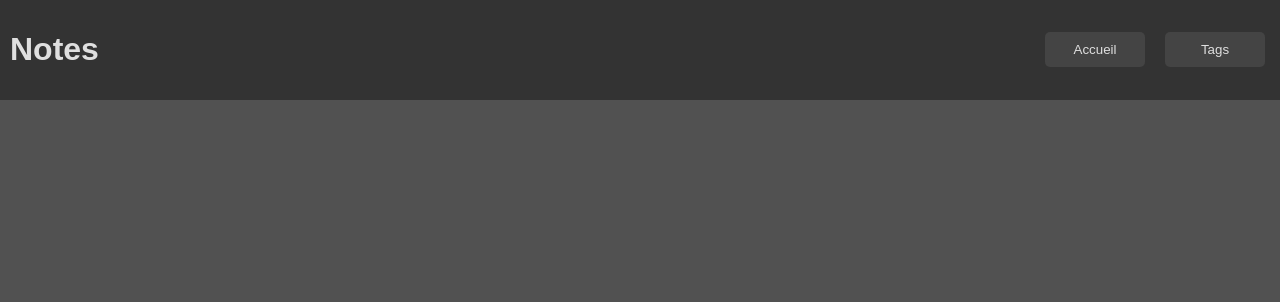
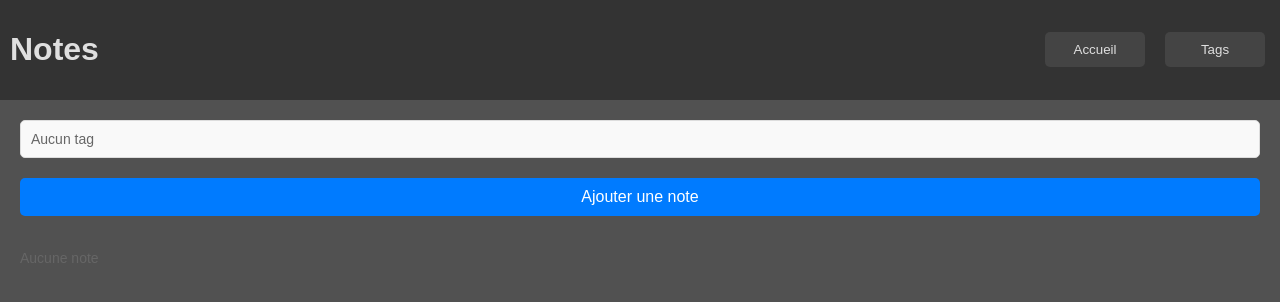
Before and after one commit to maxenceprsll/application-notes-angular, an Angular app in the folder app-notes-angular/: page / in a window 1280 px wide. Shown: the top 302 px of the page. Built offline with nearby package versions, Linux system fonts and the light colour scheme.

Commit message:
feat: implement notes management with tag filtering and add note functionality

```diff
--- a/app-notes-angular/src/app/app.routes.ts
+++ b/app-notes-angular/src/app/app.routes.ts
@@ -1,6 +1,8 @@
 import { Routes } from '@angular/router';
 import { TagsComponent } from './tags/tags.component';
+import { NotesComponent } from './notes/notes.component';
 
 export const routes: Routes = [
+    {path: '', component: NotesComponent, pathMatch: 'full'},
     {path: 'tags', component: TagsComponent},
 ];
--- a/app-notes-angular/src/app/notes/notes.component.html
+++ b/app-notes-angular/src/app/notes/notes.component.html
@@ -1 +1,35 @@
-<p>notes works!</p>
+<div id="container">
+    <div class="tags-filter">
+        <ul>
+            @for (tag of tags; track $index) {
+                <li class="tag-item">
+                    <label>
+                        <input type="checkbox" (change)="toggleTagFilter(tag)" [checked]="isTagSelected(tag)" />
+                        {{ tag.name }}
+                    </label>
+                </li>
+            } @empty {
+                <li>Aucun tag</li>
+            }
+        </ul>
+    </div>
+
+    <button (click)="addNote()" class="add-note-button">Ajouter une note</button>
+
+    <div class="notes-list">
+        @for (note of filteredNotes; track $index) {
+            <div class="note-item">
+                <h4>{{ note.title }}</h4>
+                <small>Tags:
+                    @for (tag of note.tags; track $index) {
+                        <span>{{ tag.name }}</span>
+                    } @empty {
+                        Aucun
+                    }
+                </small>
+            </div>
+        } @empty {
+            <p>Aucune note</p>
+        }
+    </div>
+</div>
--- a/app-notes-angular/src/app/notes/notes.component.scss
+++ b/app-notes-angular/src/app/notes/notes.component.scss
@@ -0,0 +1,89 @@
+#container {
+    display: flex;
+    flex-direction: column;
+    padding: 20px;
+
+    .tags-filter {
+        margin-bottom: 20px;
+        padding: 10px;
+        background-color: #f9f9f9;
+        border: 1px solid #ddd;
+        border-radius: 5px;
+
+        ul {
+            list-style: none;
+            padding: 0;
+            margin: 0;
+
+            .tag-item {
+                margin-bottom: 5px;
+
+                label {
+                    display: flex;
+                    align-items: center;
+                    font-size: 14px;
+                    cursor: pointer;
+
+                    input[type="checkbox"] {
+                        margin-right: 8px;
+                    }
+                }
+            }
+        }
+
+        li {
+            font-size: 14px;
+            color: #666;
+        }
+    }
+
+    .add-note-button {
+        display: inline-block;
+        margin-bottom: 20px;
+        padding: 10px 15px;
+        font-size: 16px;
+        color: #fff;
+        background-color: #007bff;
+        border: none;
+        border-radius: 5px;
+        cursor: pointer;
+        transition: background-color 0.3s ease;
+
+        &:hover {
+            background-color: #0056b3;
+        }
+    }
+
+    .notes-list {
+        .note-item {
+            margin-bottom: 15px;
+            padding: 15px;
+            border: 1px solid #ddd;
+            border-radius: 5px;
+            background-color: #fff;
+            box-shadow: 0 2px 4px rgba(0, 0, 0, 0.1);
+
+            h4 {
+                margin: 0 0 10px;
+                font-size: 18px;
+                color: #333;
+            }
+
+            p {
+                margin: 0 0 10px;
+                font-size: 14px;
+                color: #555;
+            }
+
+            small {
+                font-size: 12px;
+                color: #888;
+            }
+        }
+
+        p {
+            font-size: 14px;
+            color: #666;
+        }
+    }
+}
--- a/app-notes-angular/src/app/notes/notes.component.ts
+++ b/app-notes-angular/src/app/notes/notes.component.ts
@@ -1,4 +1,7 @@
 import { Component } from '@angular/core';
+import { Note } from '../note';
+import { Tag } from '../tag';
+import { StorageService } from '../storage.service';
 
 @Component({
   selector: 'app-notes',
@@ -8,4 +11,53 @@ import { Component } from '@angular/core';
 })
 export class NotesComponent {
 
+  tags: Tag[] = [];
+  selectedTags: Tag[] = [];
+  notes: Note[] = [];
+  filteredNotes: Note[] = [];
+
+  constructor(private storageService: StorageService) {}
+
+  ngOnInit() {
+    this.loadTags();
+    this.loadNotes();
+  }
+
+  loadTags() {
+    this.tags = this.storageService.getTags();
+  }
+
+  loadNotes() {
+    this.notes = this.storageService.getNotes();
+    this.filteredNotes = this.notes;
+  }
+
+  filterNotesByTags() {
+    this.filteredNotes = this.notes.filter(note => {
+      return this.selectedTags.every(tag => note.tags.some(noteTag => noteTag.id === tag.id));
+    });
+  }
+
+  toggleTagFilter(tag: Tag) {
+    const index = this.selectedTags.indexOf(tag);
+    if (index === -1) {
+      this.selectedTags.push(tag);
+    } else {
+      this.selectedTags.filter((_, i) => i !== index);
+    }
+    this.filterNotesByTags();
+  }
+
+  isTagSelected(tag: Tag): boolean {
+    return this.selectedTags.includes(tag);
+  }
+
+  addNote() {
+    this.storageService.addNote(
+      this.notes.length + 1,
+      'Nouvelle Note',
+      '',
+      []
+    );
+  }
 }
--- a/app-notes-angular/src/app/storage.service.ts
+++ b/app-notes-angular/src/app/storage.service.ts
@@ -1,5 +1,6 @@
 import { Injectable } from '@angular/core';
 import { Tag } from './tag';
+import { Note } from './note';
 
 @Injectable({
   providedIn: 'root'
@@ -7,6 +8,7 @@ import { Tag } from './tag';
 export class StorageService {
 
   tags: Tag[] = [];
+  notes: Note[] = [];
 
   constructor() { }
 
@@ -37,4 +39,37 @@ export class StorageService {
   deleteTag(tag: Tag): void {
     this.tags = this.tags.filter(t => t.id !== tag.id);
   }
+
+  getNotes(): Note[] {
+    return this.notes;
+  }
+
+  addNote(id: number, title: string, content: string, tags: Tag[]): void {
+    if (this.notes.some(note => note.id === id)) {
+      this.editNote(id, title, content, tags);
+      return;
+    }
+    this.notes.push({
+      id: id,
+      title: title,
+      content: content,
+      createdAt: new Date(),
+      updatedAt: new Date(),
+      tags: []
+    });
+  }
+
+  editNote(id: number, title: string, content: string, tags: Tag[]): void {
+    const note = this.notes.find(note => note.id === id);
+    if (note) {
+      note.title = title;
+      note.content = content;
+      note.updatedAt = new Date();
+      note.tags = tags;
+    }
+  }
+
+  deleteNote(note: Note): void {
+    this.notes = this.notes.filter(n => n.id !== note.id);
+  }
 }
--- a/app-notes-angular/src/app/tags/tags.component.html
+++ b/app-notes-angular/src/app/tags/tags.component.html
@@ -1,5 +1,4 @@
 <div id="tags">
-    <h2>Liste des étiquettes</h2>
     @if (editing != null) {
         <form>
             <label for="name">Nom</label>
```
